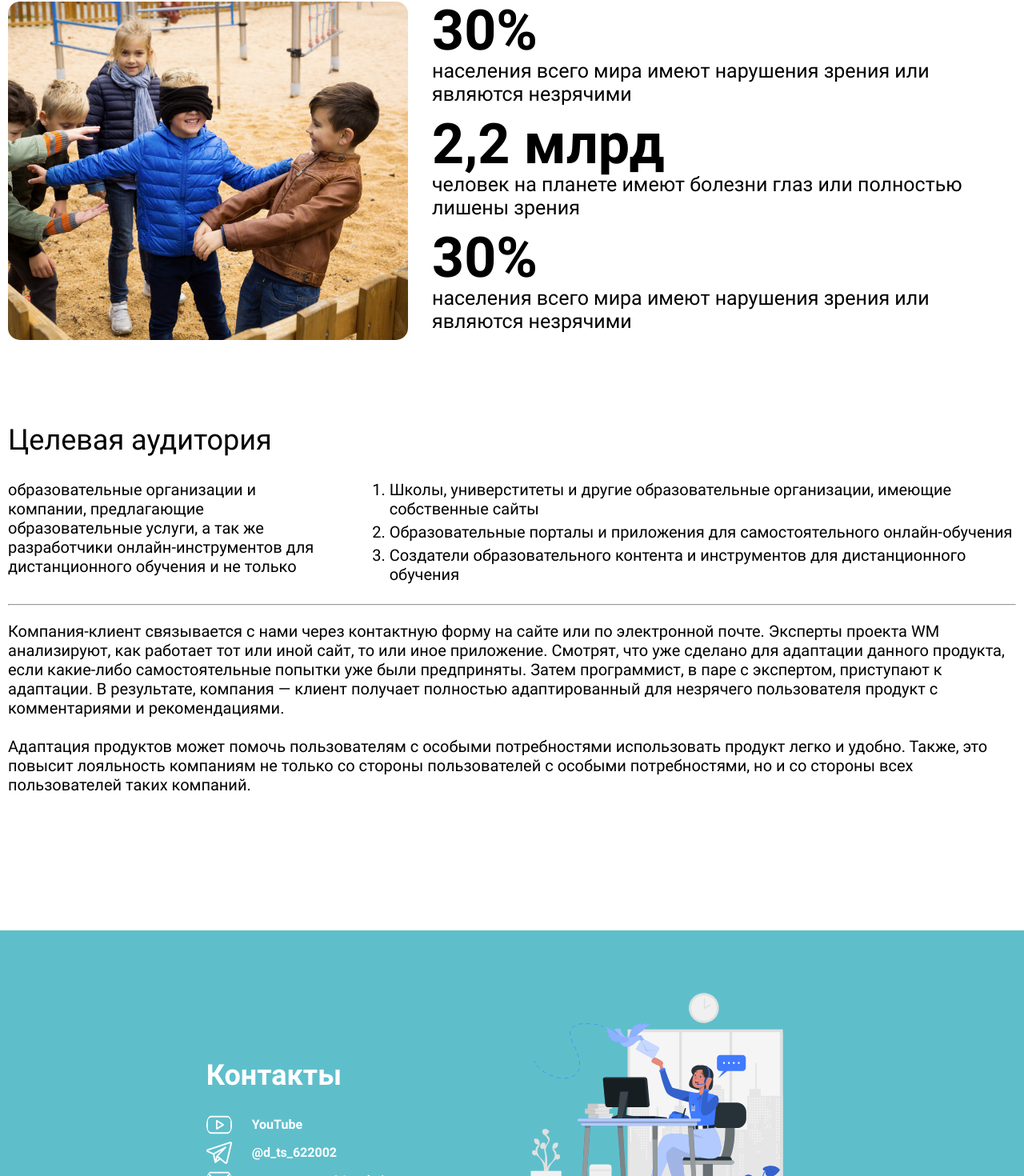
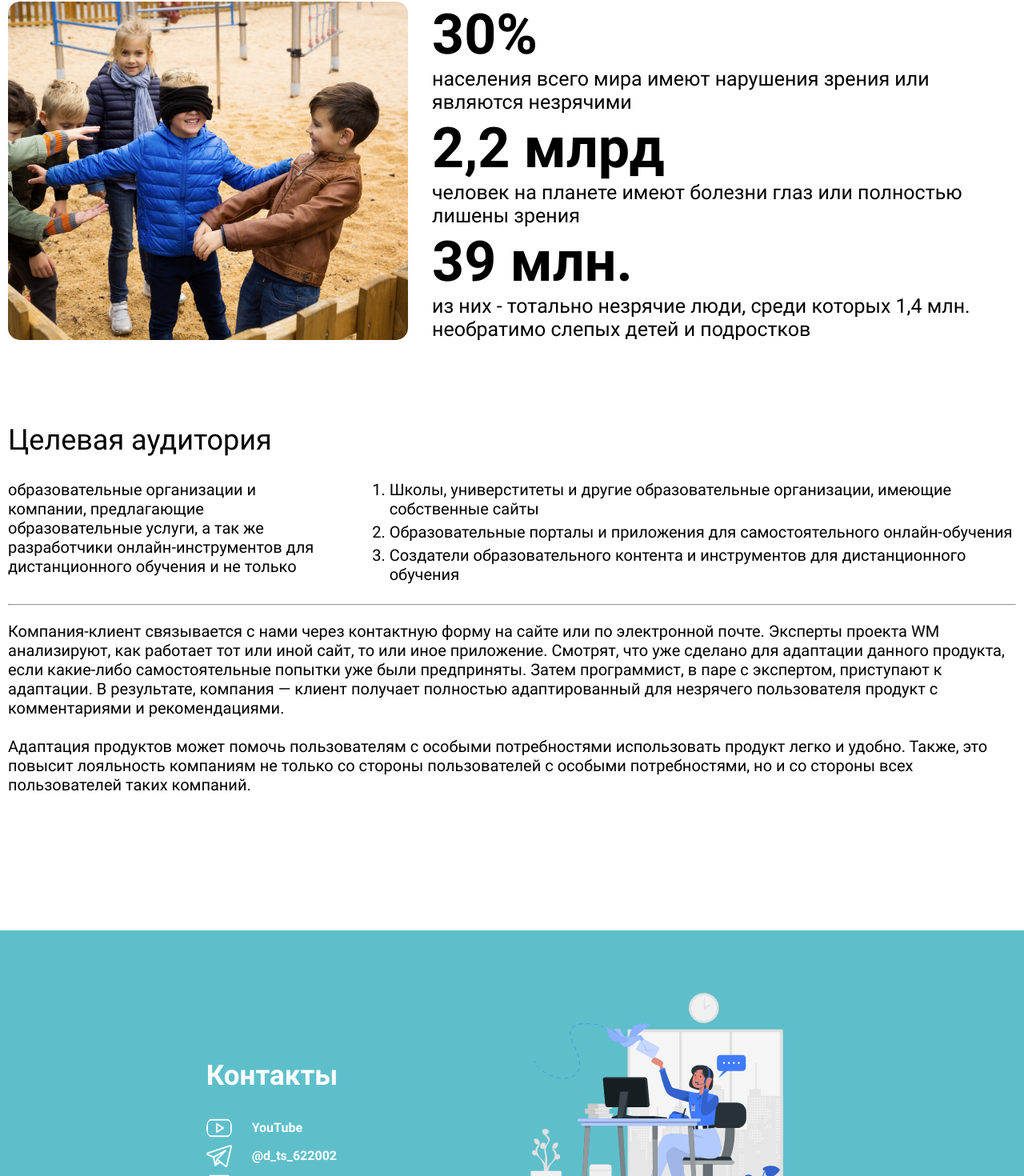
Before and after one commit to FineBot/WMProject-Front, a Next.js app: page / in a window 1280 px wide. Shown: the part 1480-2950 px from the top of the page at 80% size. Built offline with nearby package versions, Linux system fonts and the light colour scheme.

Commit message:
Final fixes

```diff
--- a/components/Auditory/Auditory.module.scss
+++ b/components/Auditory/Auditory.module.scss
@@ -33,8 +33,8 @@
 
 .contentBlockParent {
   display: grid;
-  h1 {
-    margin: 15px 0px;
+  h2 {
+    margin: 0px 0px;
     font-size: 70px;
     font-weight: 800;
   }
--- a/components/Auditory/Auditory.tsx
+++ b/components/Auditory/Auditory.tsx
@@ -13,22 +13,20 @@ export default function Auditory(props) {
             </div>
             <div className={styles.contentBlockParent}>
               <div>
-                <h1>30%</h1>
+                <h2>30%</h2>
                 <span>
                 населения всего мира имеют нарушения зрения или являются незрячими
                 </span>
               </div>
               <div>
-                <h1>2,2 млрд</h1>
+                <h2>2,2 млрд</h2>
                 <span>
                 человек на планете имеют болезни глаз или полностью лишены зрения
                 </span>
               </div>
               <div>
-                <h1>30%</h1>
-                <span>
-                населения всего мира имеют нарушения зрения или являются незрячими
-                </span>
+                <h2>39 млн.</h2>
+                <span>из них - тотально незрячие люди, среди которых 1,4 млн. необратимо слепых детей и подростков</span>
               </div>
             </div>
           </div>
--- a/components/Footer/Footer.module.scss
+++ b/components/Footer/Footer.module.scss
@@ -13,9 +13,10 @@
     height: 400px;
     border-radius: 15px;
   }
-  h1{
+  h2{
     font-weight: bold;
     color:white;
+    font-size: 35px;
   }
   .linkObj{
     display: flex;
--- a/components/Footer/Footer.tsx
+++ b/components/Footer/Footer.tsx
@@ -7,7 +7,7 @@ export default function Footer(props){
     <div className={styles.parent}>
 
       <div>
-        <h1>Контакты</h1>
+        <h2>Контакты</h2>
         <div className={styles.linkObj}>
           <img src="/static/images/youtube.png" alt="Иконка YouTube"/>
           <a href="https://www.youtube.com/channel/UCXhnxNBgZ1_8jbOaPMeHAwQ" target={"_blank"}>YouTube</a>
```
